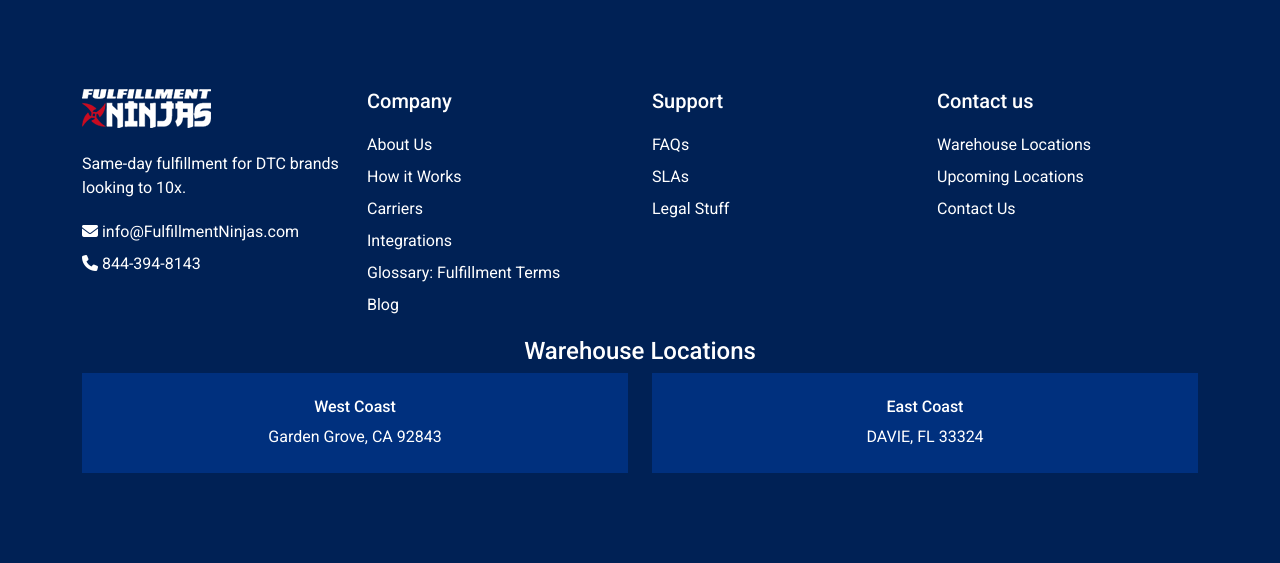
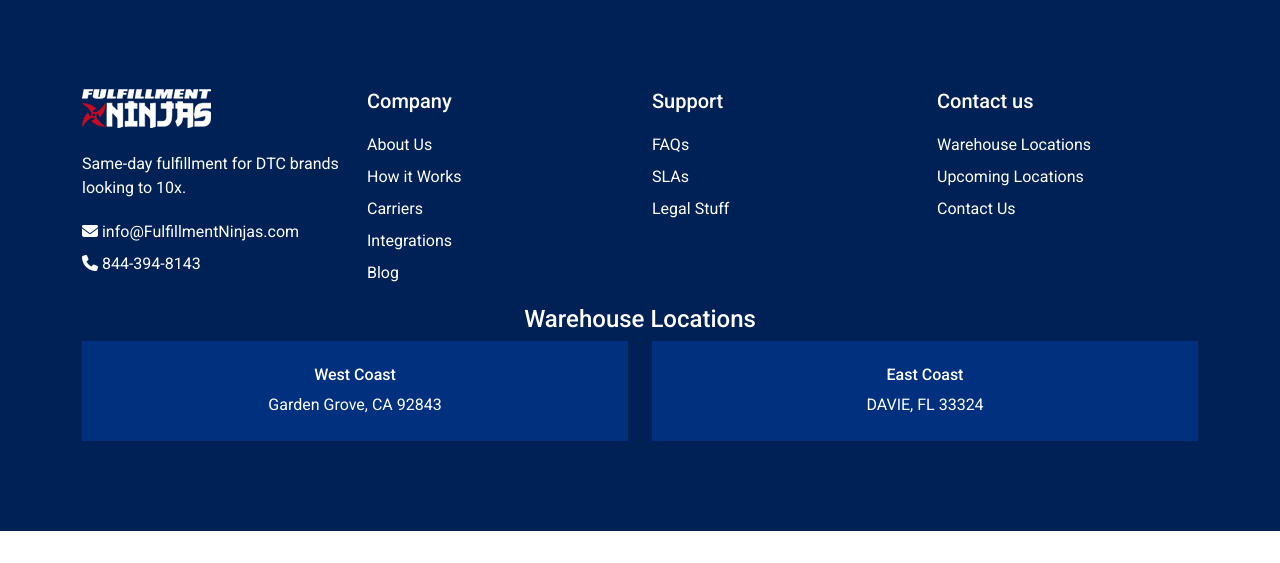
Before and after one commit to chetanrr/fulfillmentninjas.com, a PHP site: page /about-us.php in a window 1280 px wide. Shown: the part 4827-5390 px from the top of the page. After the commit the page ends 5358 px from the top, so only its background shows below. Run offline with PHP 8.4, Linux system fonts and the light colour scheme; some libraries are stand-ins or nearby versions.

Commit message:
Glossary link removed

```diff
--- a/includes/footer.php
+++ b/includes/footer.php
@@ -16,7 +16,6 @@
               <li><a href="how-it-works.php">How it Works</a></li>
               <li><a href="carriers.php">Carriers</a></li>
               <li><a href="integrations.php">Integrations</a></li>
-              <li><a href="#">Glossary: Fulfillment Terms</a></li>
               <li><a href="blog.php">Blog</a></li>
             </ul>
           </div>
```
